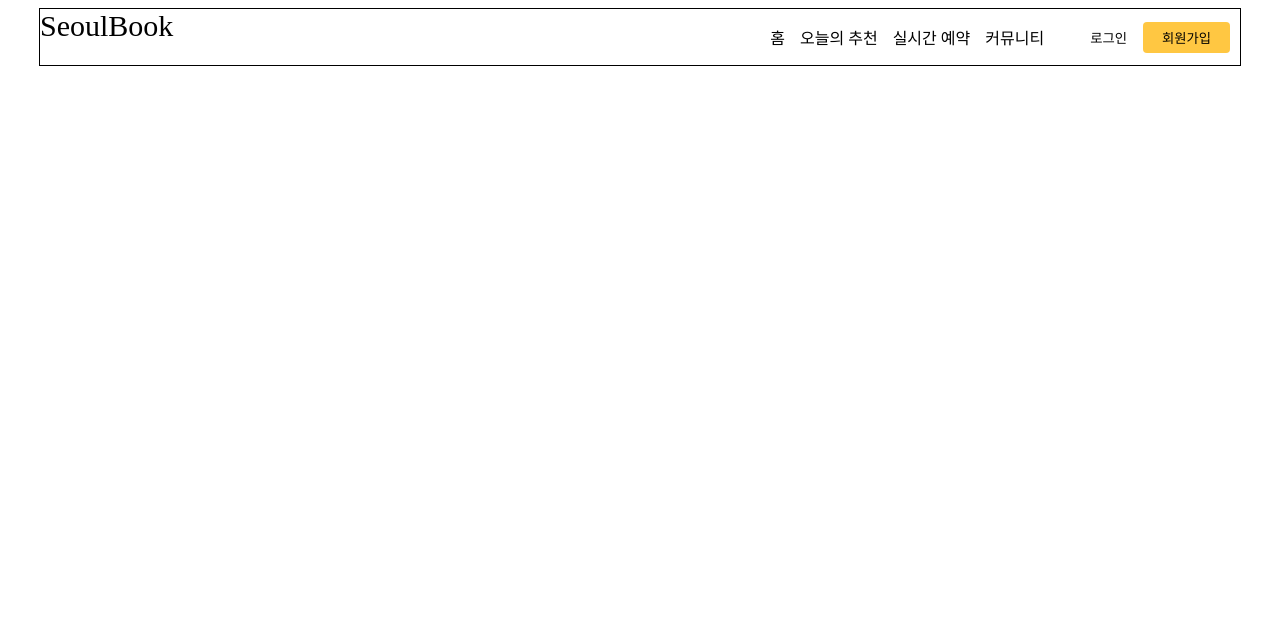
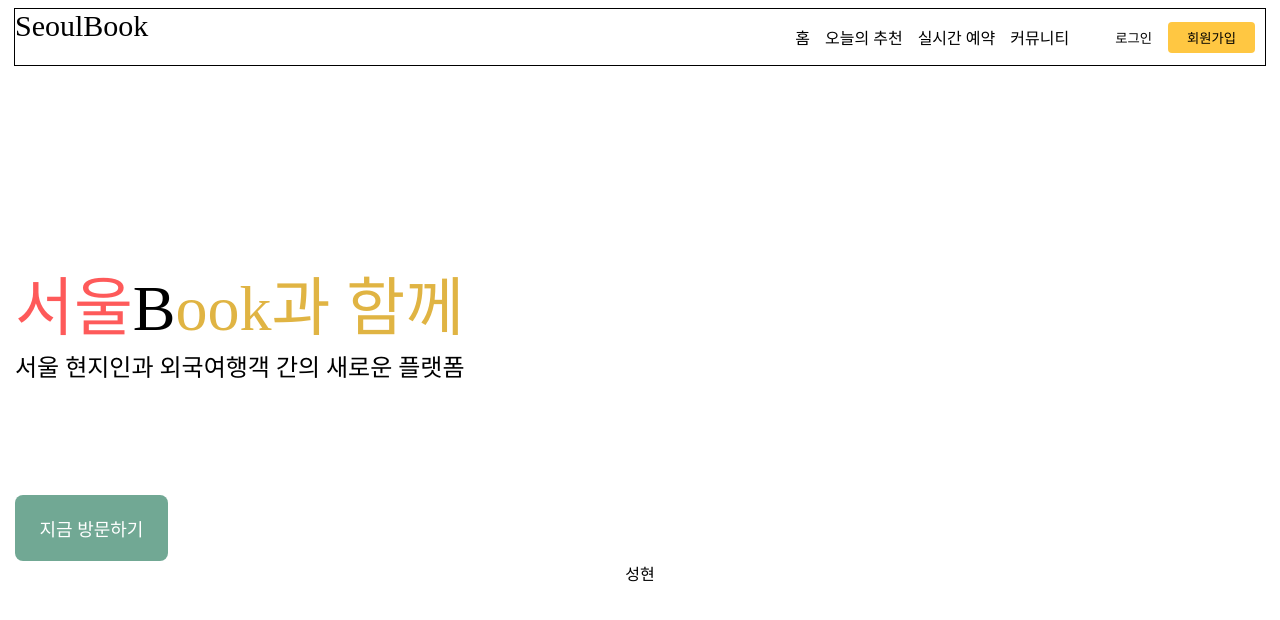
Before and after one commit to sybaeee/seoul-book, a Next.js app: page / in a window 1280 px wide. Shown: the top 620 px of the page. Built offline with nearby package versions, Linux system fonts and the light colour scheme.

Commit message:
'mainPageNotBackground'

```diff
--- /dev/null
+++ b/src/components/common/layout.js
@@ -0,0 +1,16 @@
+import Header from "./header";
+
+const Layout = (props) =>{
+
+  return(
+  <>
+    <Header/>
+    <main>{props.children}</main>
+
+  </>
+  );
+
+
+  }
+
+  export default Layout;
--- a/src/pages/index.js
+++ b/src/pages/index.js
@@ -1,10 +1,30 @@
+import Layout from '@/components/common/layout';
 import Header from '../components/common/header'
-
+import { AnimationTest, MainWrap, SubTextWrap, TextWrapper, VisitButton } from '@/styles/HomeStyles';
+import Image from "next/image";
 const Home = ()=>{
 
   return(
-  <Header/>
-
+    <>
+  <Layout>
+    <MainWrap>
+     <TextWrapper>
+      <span>서울</span>
+      <span>B</span>
+      <span>ook과 함께</span>
+      <SubTextWrap>서울 현지인과 외국여행객 간의 새로운 플랫폼</SubTextWrap>
+     </TextWrapper>
+     <div>
+      <VisitButton>
+      지금 방문하기
+      </VisitButton>
+      <AnimationTest>
+        성현
+      </AnimationTest>
+     </div>
+      </MainWrap>
+  </Layout>
+    </>
   );
 }
 
--- /dev/null
+++ b/src/styles/HomeStyles.js
@@ -0,0 +1,75 @@
+import styled from '@emotion/styled'
+
+export const MainWrap = styled.div`
+width: 1250px;
+max-width: 1250px;
+ min-width: 700px;
+ margin: 0 auto;
+ display: flex;
+ flex-direction: column;
+`
+export const TextWrapper = styled.div`
+margin-top: 190px;
+font-family: 'Bodoni Moda';
+font-style: normal;
+font-weight: 400;
+font-size: 64px;
+span:nth-of-type(1){
+  color: rgba(254, 90, 90, 1);
+}
+span:nth-of-type(2){
+  color: rgba(0, 0, 0, 1);
+}
+span:nth-of-type(3){
+  color: rgba(224, 180, 67, 1);
+}
+`
+export const SubTextWrap = styled.div`
+font-weight: 400;
+font-size: 24px;
+`
+
+export const VisitButtonWrap = styled.div`
+display: flex;
+justify-content: center;
+`
+export const VisitButton = styled.button`
+white-space: nowrap;
+margin-top:112px;
+width: 153px;
+cursor: pointer;
+background: #71A894;
+border-radius: 8px;
+border-style: none;
+color: #fff;
+font-family: 'Antic';
+font-style: normal;
+font-weight: 400;
+font-size: 18px;
+padding: 20px 20px;
+`
+
+export const AnimationTest= styled.div`
+  text-align: center;
+  :hover{
+    animation-name: identifier;
+    animation-duration: 1s;
+  }
+  @keyframes identifier {
+   0%{
+    transform: translateX(0px);
+   }
+   50%{
+    transform: translateX(-100px);
+
+   }
+   75%{
+    transform: translateX(100px);
+
+   }
+   100%{
+    transform: translateX(0px);
+   }
+  }
+
+`
--- a/src/styles/common/header.style.js
+++ b/src/styles/common/header.style.js
@@ -8,7 +8,7 @@ export const HeaderWrap = styled.header`
  margin: 0 auto;
  display: flex;
  justify-content: space-between;
- max-width: 1200px;
+ max-width: 1250px;
  min-width: 700px;
 `
 export const LogoWrap = styled.div`
```
Also changed, not shown: public/TogetherSeoul.png (added).
